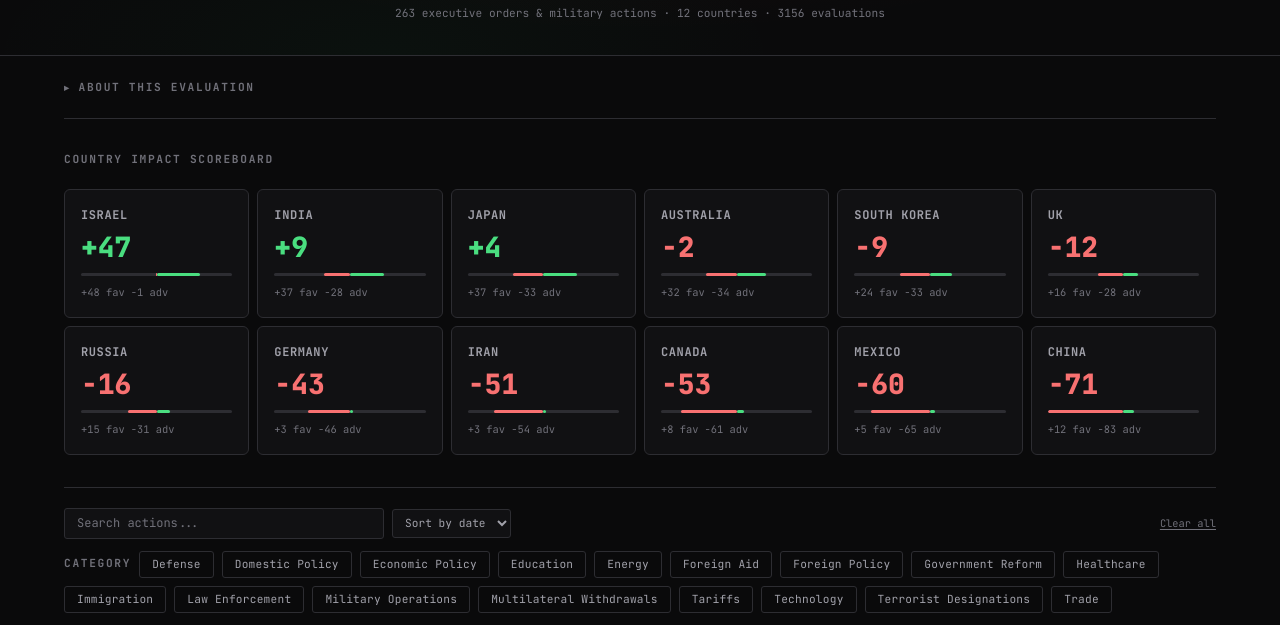
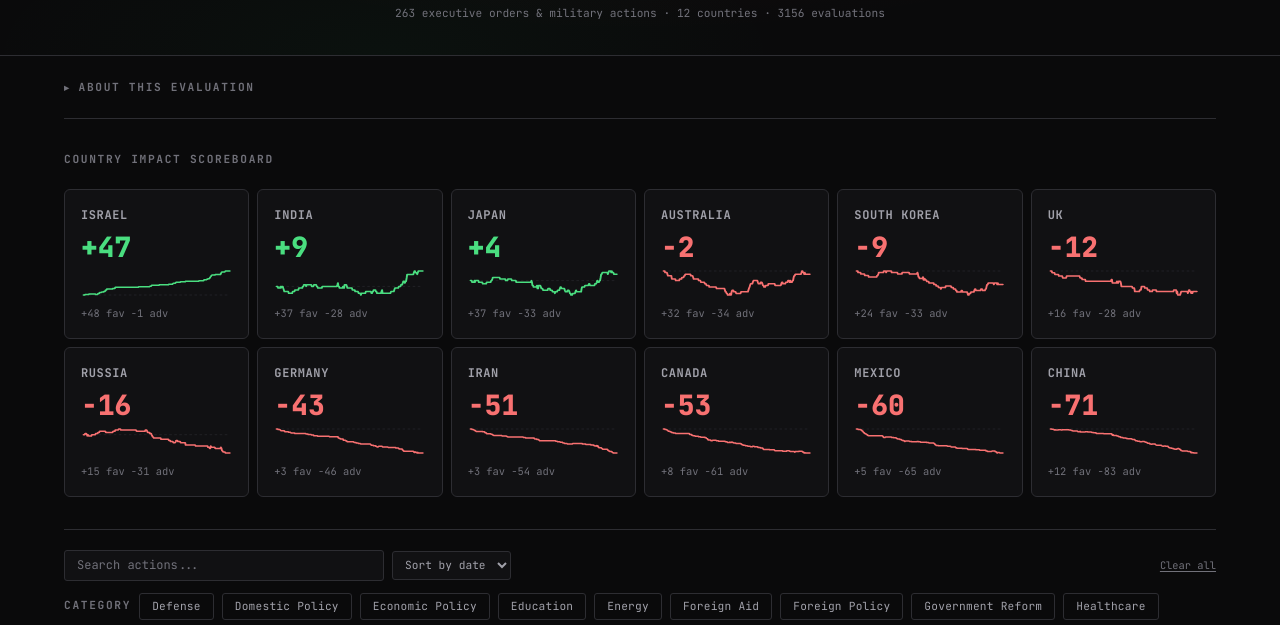
Before and after one commit to aarlint/af, a website: page public/index.html in a window 1280 px wide. Shown: the part 167-792 px from the top of the page. Drawn offline with Linux system fonts and the light colour scheme.

Commit message:
Add sparkline charts to country scoreboard cards
Cumulative impact score rendered as an SVG sparkline on each country
card, with a dashed zero-line reference. Green for positive countries,
red for negative. Replaces the bar track visualization.

Co-Authored-By: Claude Opus 4.6 (1M context) <noreply@anthropic.com>

```diff
--- a/public/index.html
+++ b/public/index.html
@@ -192,6 +192,13 @@ body {
   font-family: var(--mono);
   font-size: 0.65rem;
   color: var(--text-muted);
+}
+
+.sparkline {
+  width: 100%;
+  height: 28px;
+  margin-top: 0.5rem;
+  display: block;
 }
 
 .filters {
@@ -682,18 +689,41 @@ let searchQuery = '';
 let sortMode = 'date'; // 'date', 'impact-desc', 'impact-asc'
 
 function computeScores() {
+  const sorted = [...ACTIONS].sort((a, b) => a.date.localeCompare(b.date));
   const scores = {};
   COUNTRIES.forEach(c => {
     let total = 0, pos = 0, neg = 0;
-    ACTIONS.forEach(a => {
+    const cumulative = [];
+    sorted.forEach(a => {
       const s = a.impacts[c] || 0;
       total += s;
       if (s > 0) pos += s;
       if (s < 0) neg += Math.abs(s);
+      cumulative.push(total);
     });
-    scores[c] = { total, pos, neg };
+    scores[c] = { total, pos, neg, cumulative };
   });
   return scores;
+}
+
+function sparklineSVG(points, color) {
+  if (!points.length) return '';
+  const w = 120, h = 28, pad = 2;
+  const min = Math.min(...points, 0);
+  const max = Math.max(...points, 0);
+  const range = max - min || 1;
+  const xStep = (w - pad * 2) / (points.length - 1 || 1);
+  const coords = points.map((v, i) => {
+    const x = pad + i * xStep;
+    const y = pad + (1 - (v - min) / range) * (h - pad * 2);
+    return `${x.toFixed(1)},${y.toFixed(1)}`;
+  });
+  // zero line
+  const zeroY = (pad + (1 - (0 - min) / range) * (h - pad * 2)).toFixed(1);
+  return `<svg viewBox="0 0 ${w} ${h}" class="sparkline" preserveAspectRatio="none">
+    <line x1="${pad}" y1="${zeroY}" x2="${w - pad}" y2="${zeroY}" stroke="var(--border)" stroke-width="0.5" stroke-dasharray="2,2"/>
+    <polyline points="${coords.join(' ')}" fill="none" stroke="${color}" stroke-width="1.5" stroke-linejoin="round" stroke-linecap="round"/>
+  </svg>`;
 }
 
 function renderScoreboard() {
@@ -708,13 +738,11 @@ function renderScoreboard() {
     const cls = s.total > 0 ? 'positive' : s.total < 0 ? 'negative' : 'zero';
     const posW = (s.pos / maxAbs) * 50;
     const negW = (s.neg / maxAbs) * 50;
+    const sparkColor = s.total > 0 ? 'var(--green)' : s.total < 0 ? 'var(--red)' : 'var(--text-muted)';
     return `<div class="country-card${activeCountry === c ? ' active' : ''}" data-country="${c}" style="animation-delay:${i * 40}ms">
       <div class="name">${c}</div>
       <div class="score ${cls}">${sign}${s.total}</div>
-      <div class="bar-track">
-        <div class="bar-fill positive" style="width:${posW}%"></div>
-        <div class="bar-fill negative" style="width:${negW}%"></div>
-      </div>
+      ${sparklineSVG(s.cumulative, sparkColor)}
       <div class="breakdown">${s.pos > 0 ? '+' + s.pos + ' fav' : ''} ${s.neg > 0 ? '\u2212' + s.neg + ' adv' : ''}</div>
     </div>`;
   }).join('');
```
